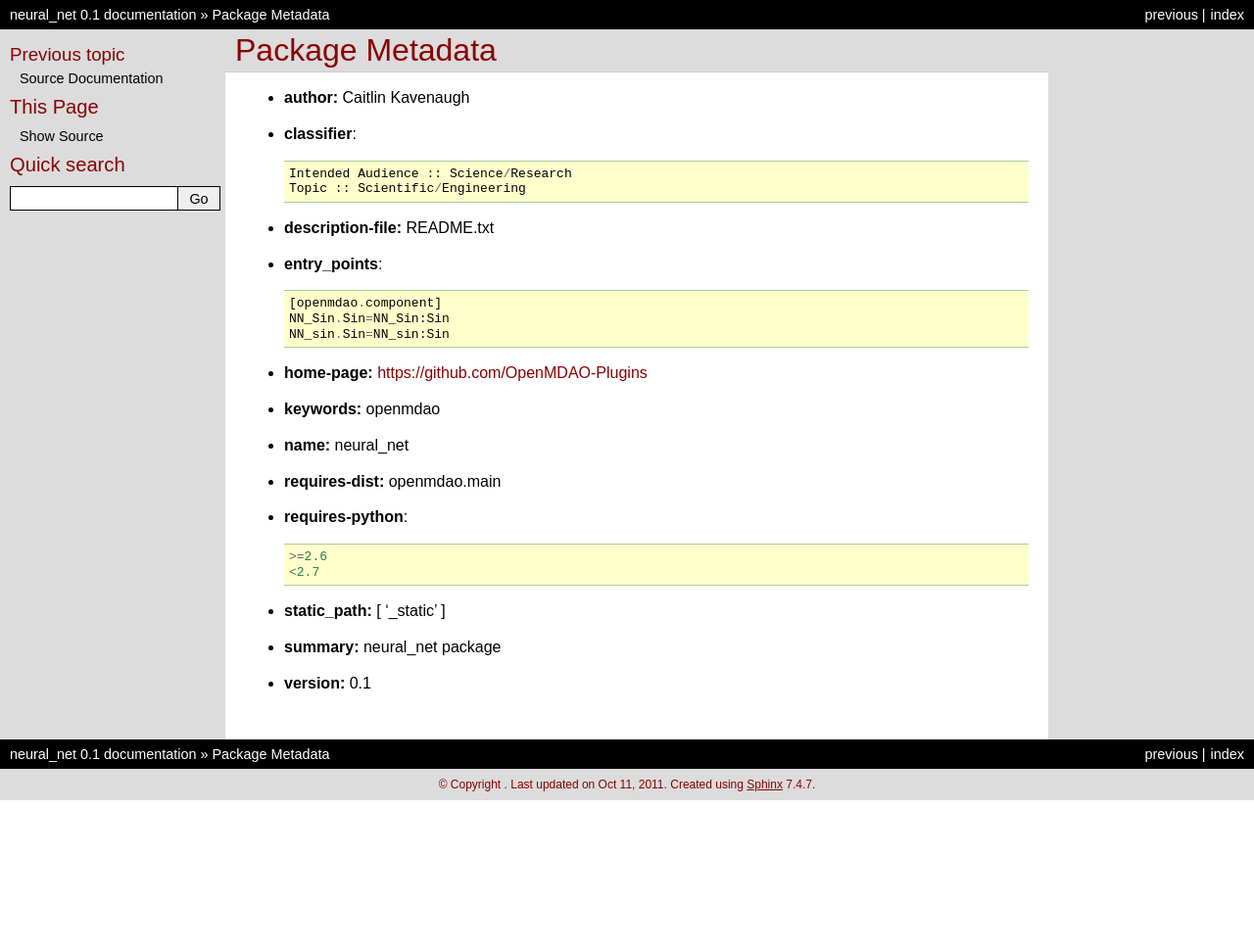
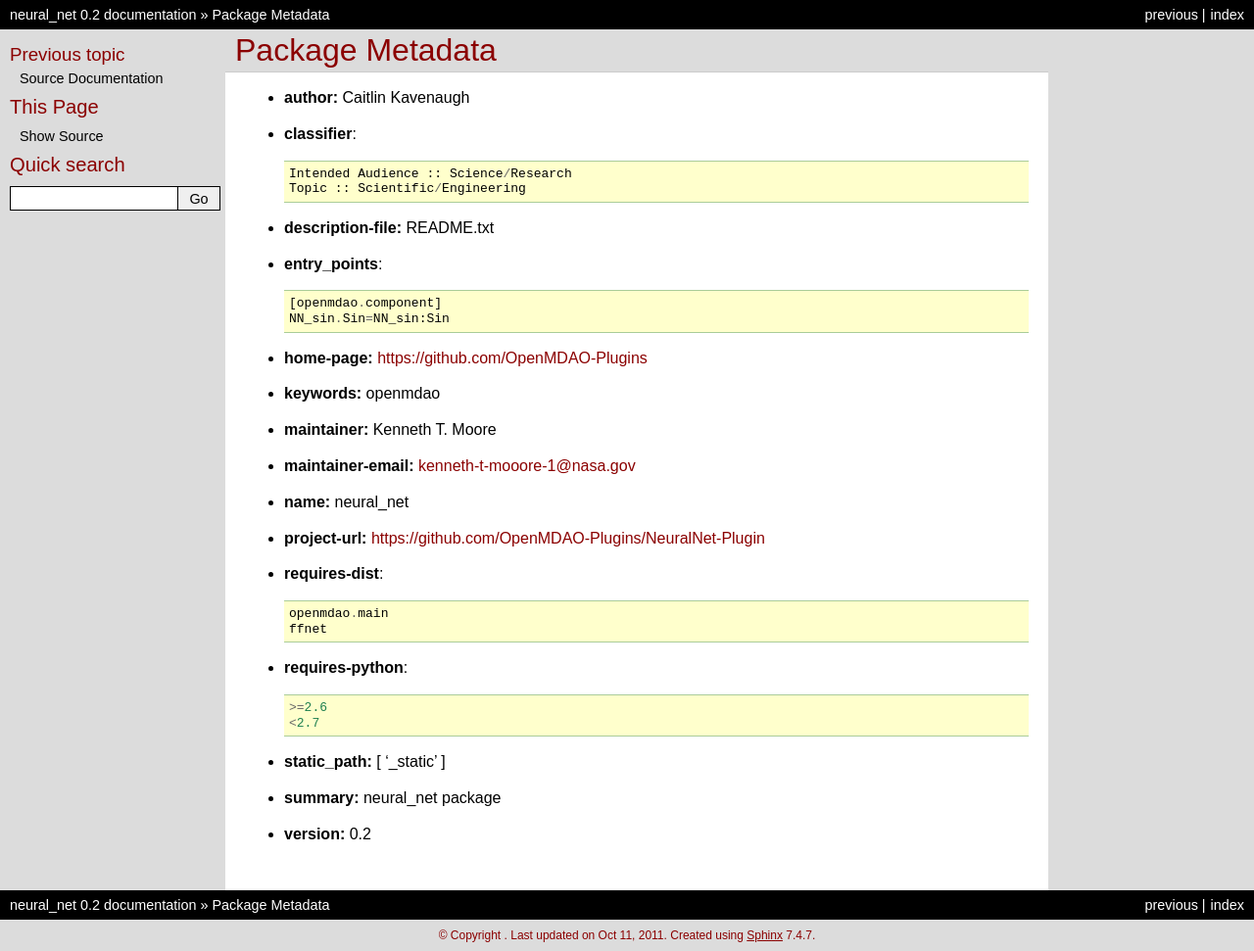
Before and after one commit to OpenMDAO-Plugins/neural_net, a Sphinx documentation site: the page built from docs/pkgdocs.rst, in a window 1280 px wide. Shown: the whole page at 98% size. Built offline with Sphinx 7.4.7, drawn with Linux system fonts in a browser that asks for light colours; before the commit the page ends 900 px from its top, so only the background shows below that.

Commit message:
Fixed all outstanding problems.

```diff
--- a/docs/conf.py
+++ b/docs/conf.py
@@ -45,10 +45,10 @@ copyright = u''
 # built documents.
 #
 # The short X.Y version.
-version = '0.1'
+version = '0.2'
 #The short version is the one that shows up in the file when you use /version/.
 # The full version, including alpha/beta/rc tags.
-release = '0.1'
+release = '0.2'
 
 # The language for content autogenerated by Sphinx. Refer to documentation
 # for a list of supported languages.
--- a/docs/pkgdocs.rst
+++ b/docs/pkgdocs.rst
@@ -15,16 +15,24 @@ Package Metadata
 - **entry_points**::
 
     [openmdao.component]
-    NN_Sin.Sin=NN_Sin:Sin
     NN_sin.Sin=NN_sin:Sin
 
 - **home-page:** https://github.com/OpenMDAO-Plugins
 
 - **keywords:** openmdao
 
+- **maintainer:** Kenneth T. Moore
+
+- **maintainer-email:** kenneth-t-mooore-1@nasa.gov
+
 - **name:** neural_net
 
-- **requires-dist:** openmdao.main
+- **project-url:** https://github.com/OpenMDAO-Plugins/NeuralNet-Plugin
+
+- **requires-dist**::
+
+    openmdao.main
+    ffnet
 
 - **requires-python**::
 
@@ -35,4 +43,4 @@ Package Metadata
 
 - **summary:** neural_net package
 
-- **version:** 0.1
+- **version:** 0.2
```
Also changed, not shown: README.txt (+11 -1 lines), setup.py (+9 -5 lines), docs/srcdocs.rst (line endings or trailing spaces), 1 other file.
